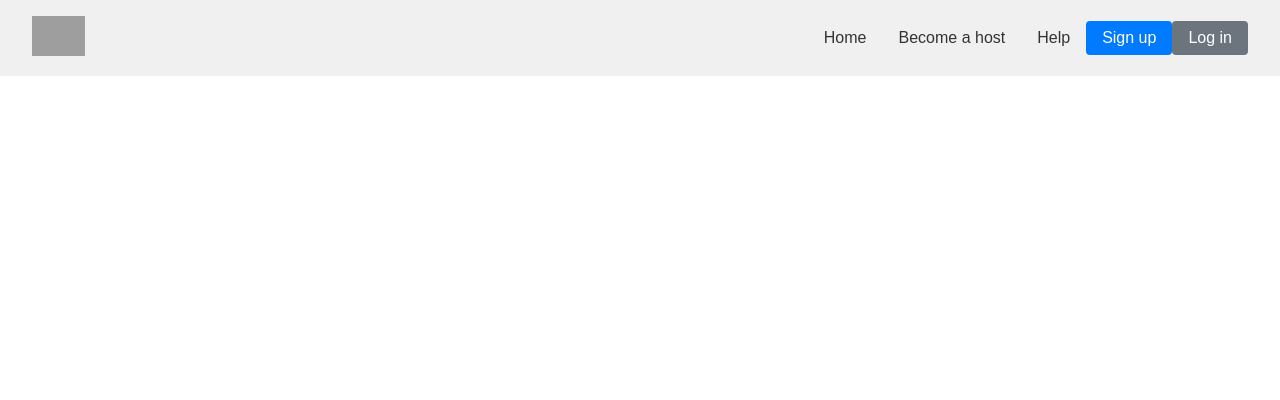
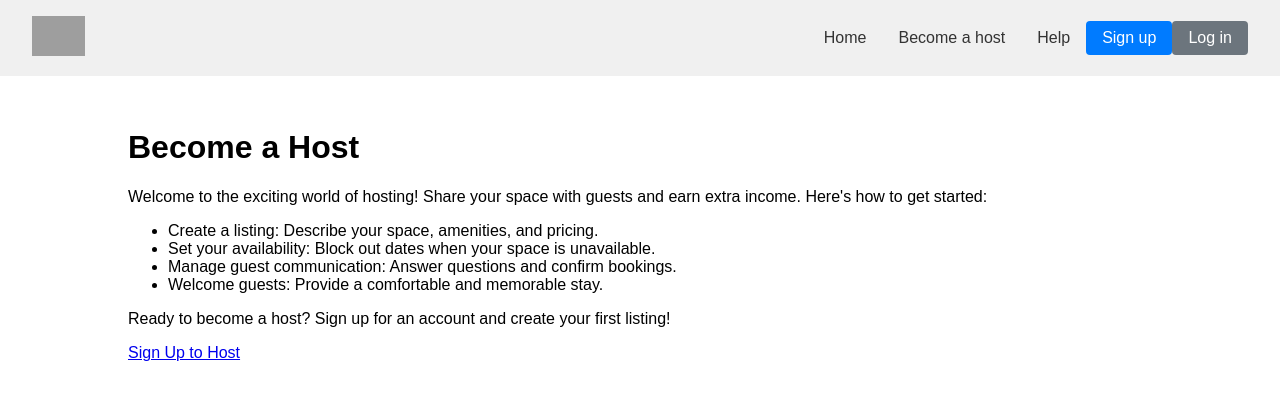
Before and after one commit to mohamedmehdigara/react-airbnb, a React (Create React App) app: page /become-host in a window 1280 px wide. Shown: the top 400 px of the page. Built offline with nearby package versions, Linux system fonts and the light colour scheme; grey boxes are pictures that could not be loaded.

Commit message:
added files

```diff
--- a/src/App.js
+++ b/src/App.js
@@ -8,6 +8,7 @@ import NotFoundPage from './components/NotFoundPage';
 import "./App.css";
 import SignupForm from './components/SignupForm';
 import LoginForm from './components/LoginForm';
+import BecomeHost from './components/BecomeHost';
 
 function App() {
   return (
@@ -21,6 +22,7 @@ function App() {
           <Route path="/listing/:id" element={<ListingDetailsPage/>} />
           <Route path="/SignupForm" element={<SignupForm/>} />
           <Route path="/LoginForm" element={<LoginForm/>} />
+          <Route path="/become-host" element={<BecomeHost />} />
 
 
           <Route element={<NotFoundPage/>} />
--- /dev/null
+++ b/src/components/BecomeHost.js
@@ -0,0 +1,27 @@
+import React from 'react';
+import { Link } from 'react-router-dom';
+
+function BecomeHost() {
+  return (
+    <div className="container">
+      <h1>Become a Host</h1>
+      <p>
+        Welcome to the exciting world of hosting! Share your space with guests
+        and earn extra income. Here's how to get started:
+      </p>
+      <ul>
+        <li>Create a listing: Describe your space, amenities, and pricing.</li>
+        <li>Set your availability: Block out dates when your space is unavailable.</li>
+        <li>Manage guest communication: Answer questions and confirm bookings.</li>
+        <li>Welcome guests: Provide a comfortable and memorable stay.</li>
+      </ul>
+      <p>
+        Ready to become a host? Sign up for an account and create your first
+        listing!
+      </p>
+      <Link to="/SignupForm" className="btn btn-primary">Sign Up to Host</Link>
+    </div>
+  );
+}
+
+export default BecomeHost;
--- a/src/components/Navbar.js
+++ b/src/components/Navbar.js
@@ -10,7 +10,7 @@ function Navbar() {
       <div className="navbar-links">
       <Link to="/">Home</Link>
 
-        <Link to="/become-a-host">Become a host</Link>
+        <Link to="/Become-Host">Become a host</Link>
         <Link to="/help">Help</Link>
         <Link to="/SignupForm" className="btn btn-primary">Sign up</Link>
         <Link to="/LoginForm" className="btn btn-secondary">Log in</Link>
```
